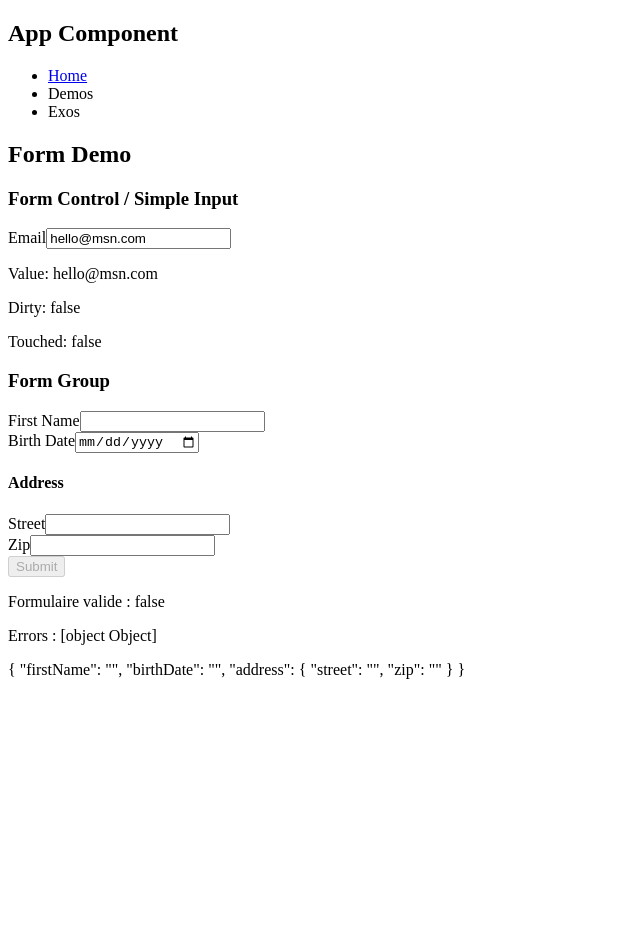
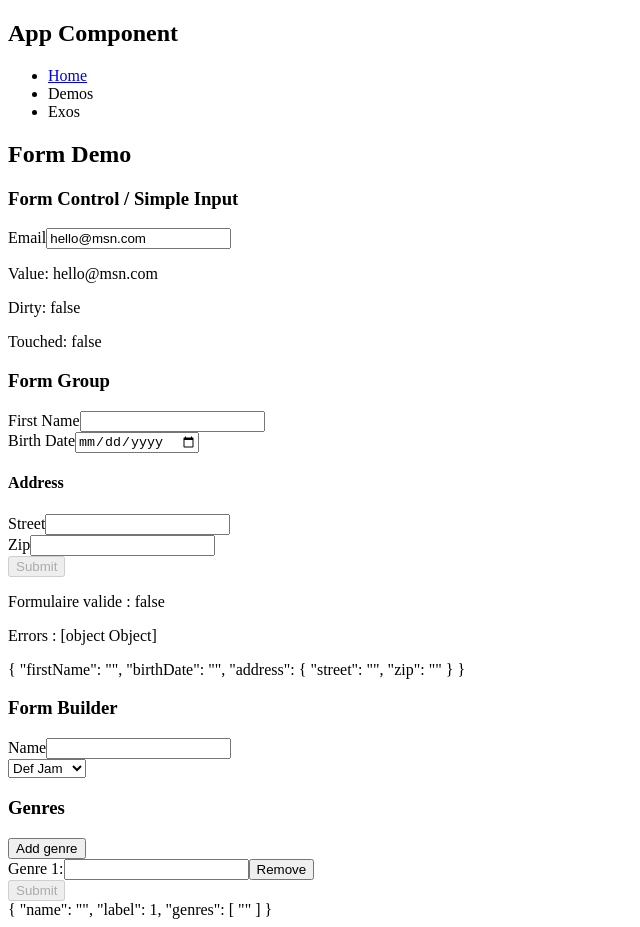
Before and after one commit to BS-SantosPierre/TF-FSW2-Angular_Demo, an Angular app: page /demo8 in a window 1280 px wide. Shown: the whole page, without its empty margins (0-640 px from the left). Before the commit the page ends 800 px from the top, so only its background shows below. Built offline with nearby package versions, Linux system fonts and the light colour scheme.

Commit message:
Demo Forms

```diff
--- a/src/app/demos/demo8/demo8.component.html
+++ b/src/app/demos/demo8/demo8.component.html
@@ -20,6 +20,7 @@
 		<p *ngIf="hasErrorAndTouched(subscriptionForm, 'firstName', 'required')">Ce champ est requis</p>
 		<p *ngIf="hasErrorAndTouched(subscriptionForm, 'firstName', 'minlength')">Min 5 caractères</p>
 	</div>
+
 	<div>
 		<label for="birth-date">Birth Date</label>
 		<input type="date" id="birth-date" formControlName="birthDate">
@@ -42,3 +43,33 @@
 <p>Formulaire valide : {{ subscriptionForm.valid }}</p>
 <p>Errors : {{ subscriptionForm.get('firstName')?.errors }}</p>
 <p>{{ subscriptionForm.value | json }}</p>
+
+
+<h3>Form Builder</h3>
+
+<form [formGroup]="artistProfile">
+	<div>
+		<label for="name">Name</label>
+		<input type="text" id="name" formControlName="name">
+		<p *ngIf="hasErrorAndTouched(artistProfile, 'name', 'required')">Ce champ est requis</p>
+	</div>
+
+	<select formControlName="label">
+		<option *ngFor="let label of labels" [ngValue]="label.id">{{label.name}}</option>
+	</select>
+
+	<div formArrayName="genres">
+		<h3>Genres</h3>
+		<!-- Attention type button -->
+		<button type="button" (click)="addGenre()">Add genre</button>
+
+		<div *ngFor="let genre of genres.controls; index as i">
+			<label for="">Genre {{i+1}}:</label>
+			<input type="text" [formControlName]="i" />
+			<button (click)="removeGenre(i)">Remove</button>
+		</div>
+	</div>
+	<button type="submit" [disabled]="!artistProfile.valid">Submit</button>
+</form>
+
+{{ artistProfile.value | json }}
--- a/src/app/demos/demo8/demo8.component.ts
+++ b/src/app/demos/demo8/demo8.component.ts
@@ -1,5 +1,5 @@
 import { Component } from '@angular/core';
-import { FormControl, FormGroup, Validators } from '@angular/forms';
+import { FormArray, FormBuilder, FormControl, FormGroup, Validators } from '@angular/forms';
 
 @Component({
   selector: 'app-demo8',
@@ -20,6 +20,44 @@ export class Demo8Component {
 		})
 	});
 
+	// FormGroupBuilder
+	artistProfile: FormGroup;
+
+	labels: any[] = [
+		{id: 1, name: "Def Jam"},
+		{id: 2, name: "Universal"},
+	]
+
+	constructor(
+		private _fb: FormBuilder
+	){
+		this.artistProfile = this._fb.group({
+			name: ['', [Validators.required]],
+			label: [1, [Validators.required]],
+			genres: this._fb.array([
+				this._fb.control('', Validators.required)
+			])
+		})
+	}
+	// Form Array
+	get genres(){
+		return this.artistProfile.get('genres') as FormArray;
+	}
+
+	// Générique méthode Tony
+	getFormArray(myForm: FormGroup, nameFormArray: string){
+		return myForm.get(nameFormArray) as FormArray;
+	}
+
+	addGenre() {
+		// this.getFormArray(this.artistProfile, 'genres').push(this._fb.control('', Validators.required));
+		this.genres.push(this._fb.control('', Validators.required));
+	}
+
+	removeGenre(id: number) {
+		this.genres.removeAt(id);
+	}
+
 	hasErrorAndTouched(myForm: FormGroup, inputName: string, validator: string) {
 		return myForm.get(inputName)?.hasError(validator)
 			&& (myForm.get(inputName)?.touched || myForm.get(inputName)?.dirty);
```
